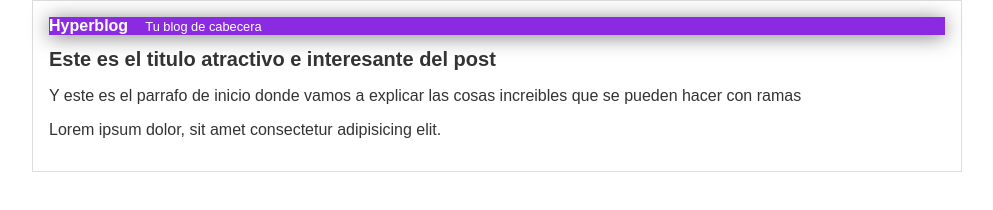
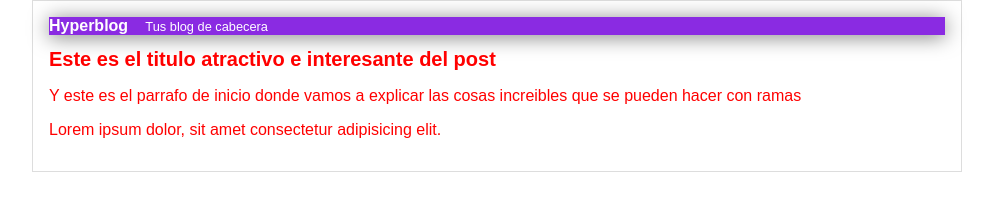
Before and after one commit to monroyluis/files, a plain HTML site: page index.html in a window 1280 px wide. Shown: the whole page, without its empty margins (143-1136 px from the left). Drawn offline with Linux system fonts and the light colour scheme.

Commit message:
cambiando colores

```diff
--- a/index.html
+++ b/index.html
@@ -10,7 +10,7 @@
 <body>
     <div id="container">
          <div id="cabecera">Hyperblog
-            <span id="tagline">Tu blog de cabecera</span>
+            <span id="tagline">Tus blog de cabecera</span>
          </div>
          <div id="post">
         <h1>Este es el titulo atractivo e interesante del post</h1>
--- a/styles.css
+++ b/styles.css
@@ -1,6 +1,6 @@
 
 body{
-    color:#333;
+    color: red;
     text-align:center;
     font-family:arial;
     font-size:16px;
```
